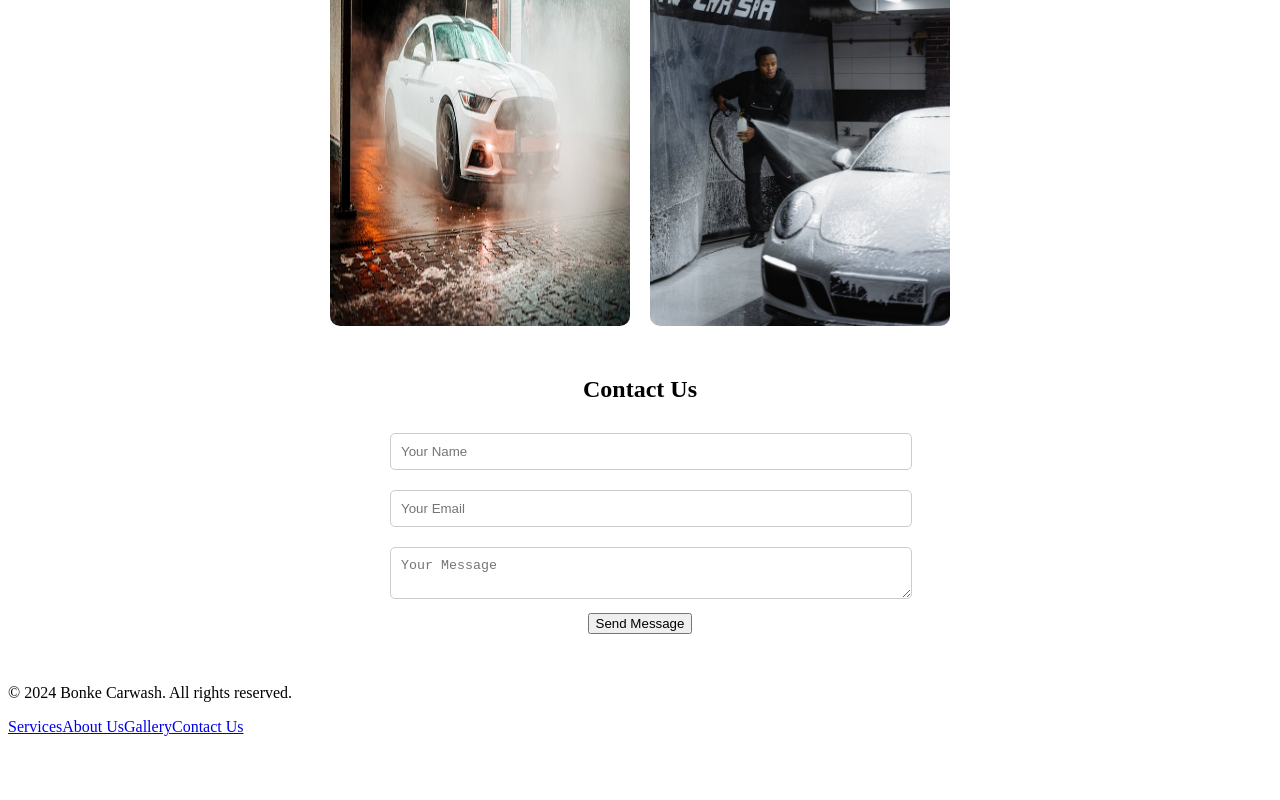
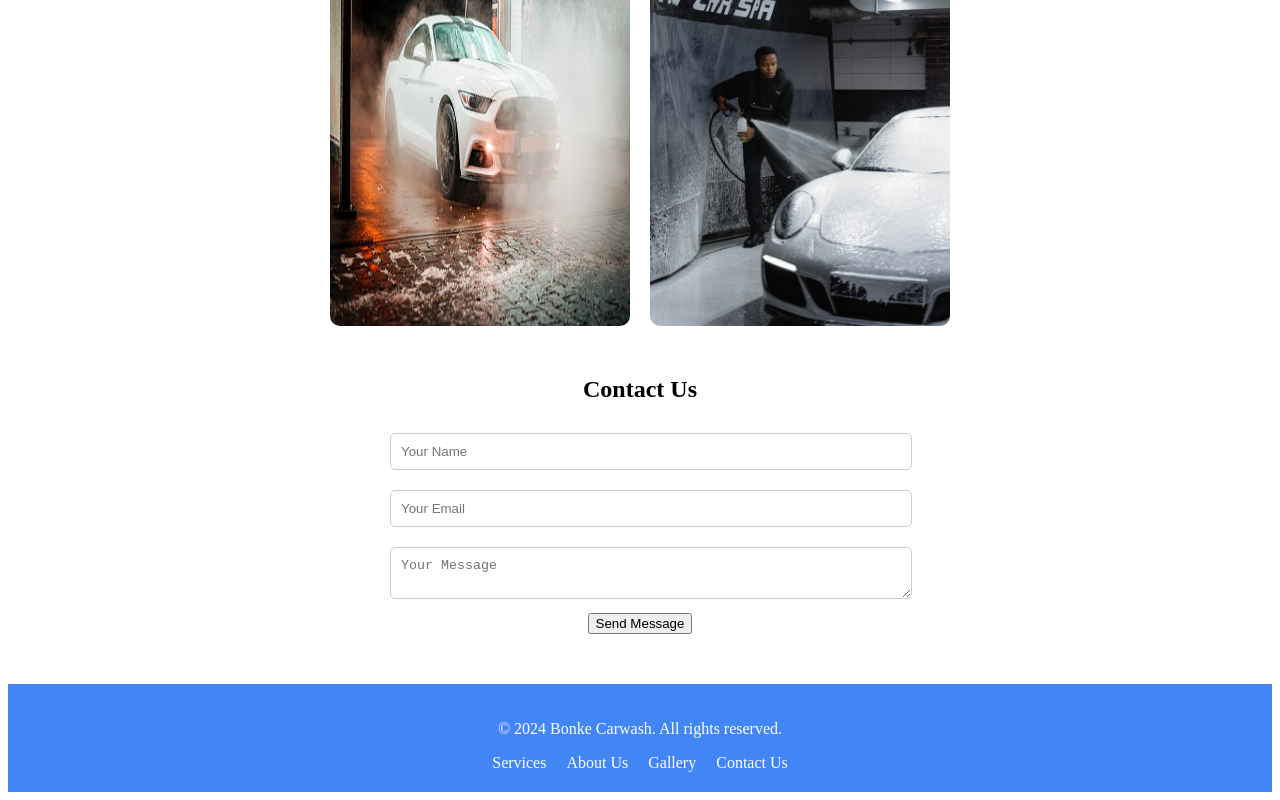
Before and after one commit to skywalker2004/carwashApp-Vue-master, a Vue app: page / in a window 1280 px wide. Shown: the part 1704-2504 px from the top of the page. Before the commit the page ends 2448 px from the top, so only its background shows below. Built offline with nearby package versions, Linux system fonts and the light colour scheme.

Commit message:
Add scoped styles for the footer, including background color, text alignment, and navigation link styles.

```diff
--- a/src/components/Footer.vue
+++ b/src/components/Footer.vue
@@ -21,3 +21,29 @@ export default {
   },
 };
 </script>
+<style scoped>
+/* Footer container styling */
+.footer {
+  background-color: #4285f4; /* Blue background color */
+  color: white; /* White text color */
+  text-align: center; /* Center-align text */
+  padding: 20px; /* Padding around the footer */
+}
+
+/* Navigation styles within the footer */
+.footer nav {
+  margin-top: 10px; /* Space between the text and navigation */
+}
+
+/* Footer link styles */
+.footer nav a {
+  color: white; /* White text color for links */
+  margin: 0 10px; /* Add spacing between links */
+  text-decoration: none; /* Remove underline from links */
+}
+
+/* Hover effect for navigation links */
+.footer nav a:hover {
+  text-decoration: underline; /* Underline links on hover */
+}
+</style>
```
